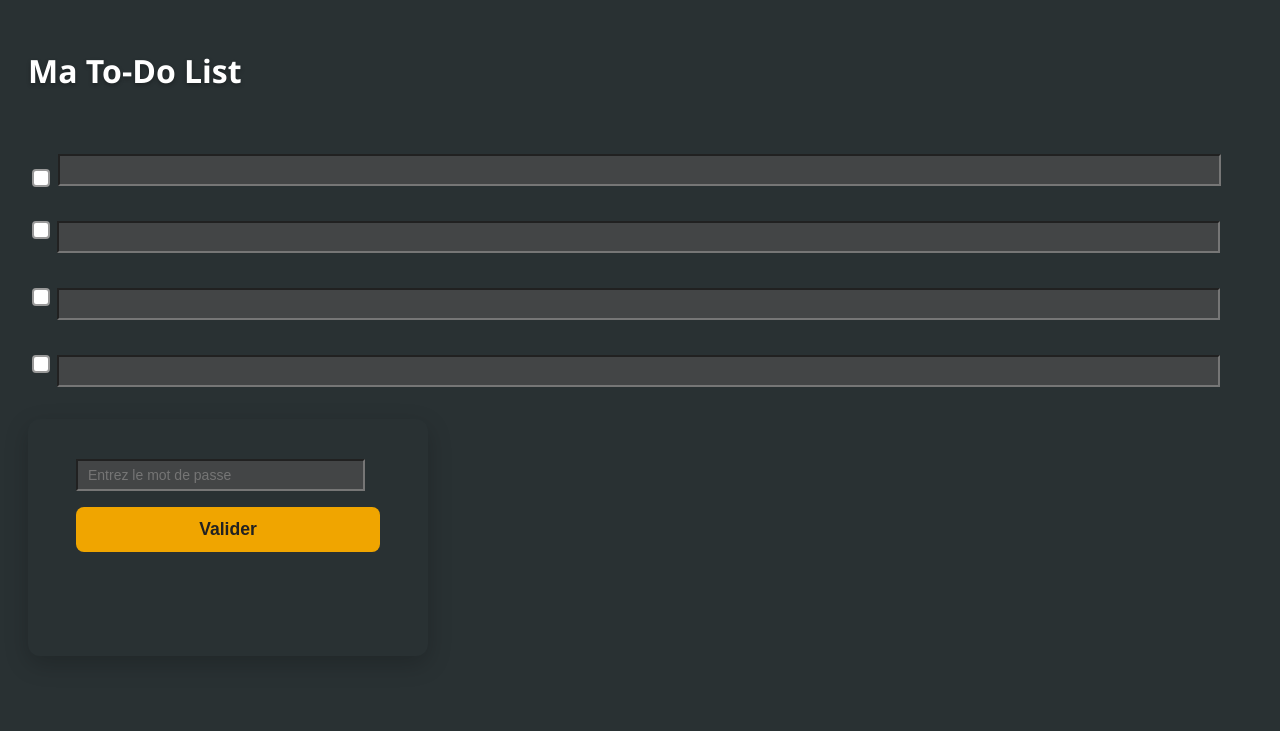
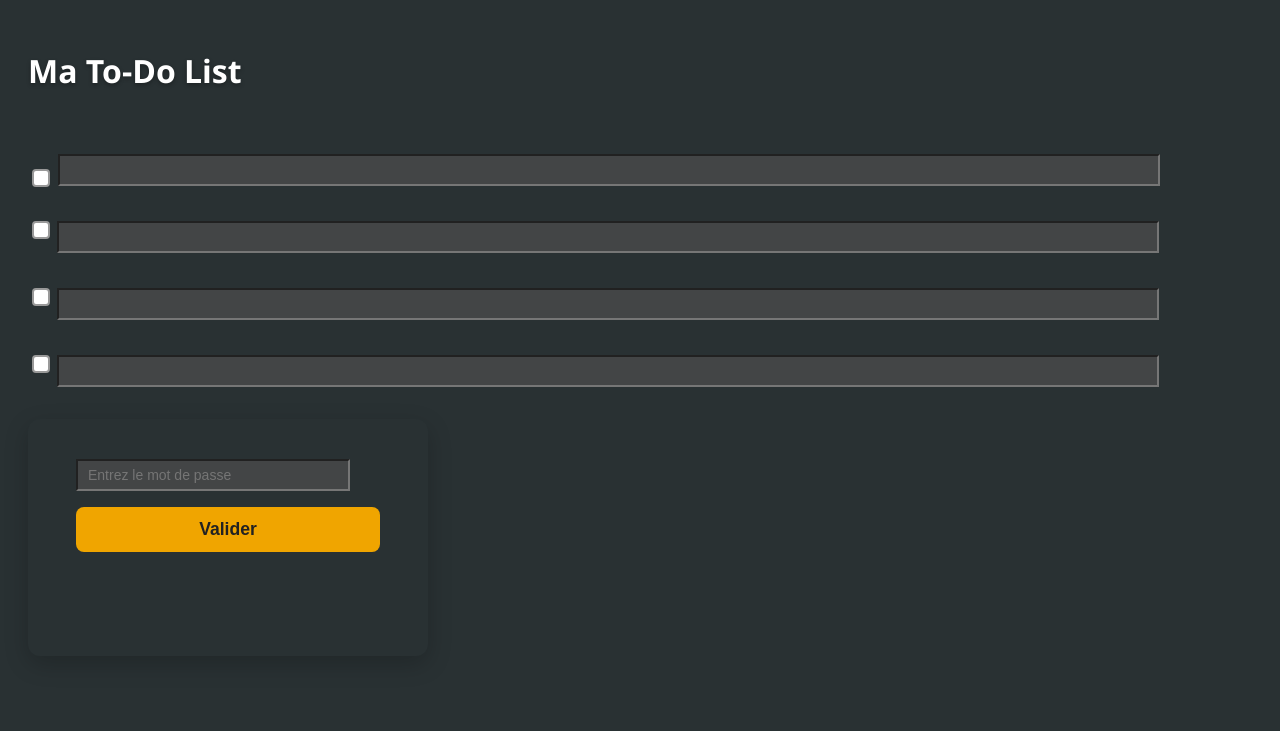
Before and after one commit to dim2008/projet, a Flask app: page / in a window 1280 px wide. Shown: the top 731 px of the page. Run offline with Flask 3, Linux system fonts and the light colour scheme.

Commit message:
Update style.css

```diff
--- a/static/style.css
+++ b/static/style.css
@@ -31,7 +31,7 @@ h1 {
 }
 
 input[type="text"] {
-  width: 95%;
+  width: 90%;
   color: #ffffff;
   margin-bottom: 1rem;
   background-color: #434546;
```
